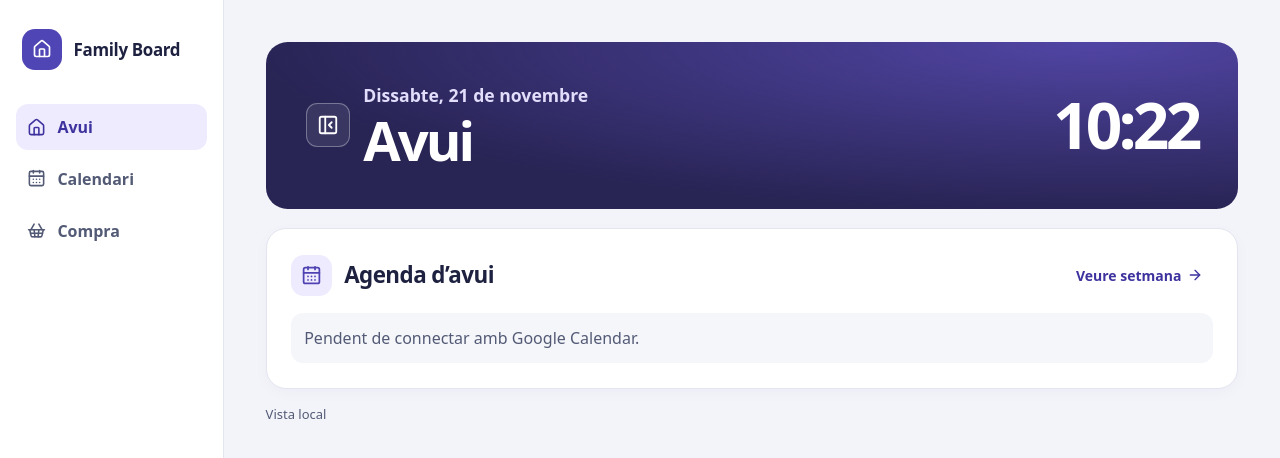
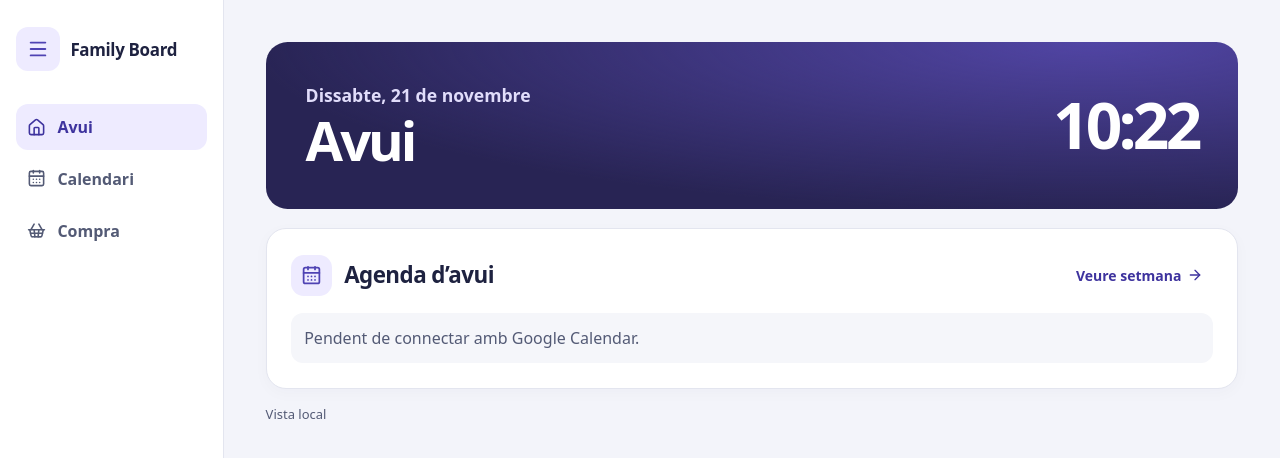
Before and after one commit to ManelPNavarro/family-board, a React (Vite) app: page / in a window 1280 px wide. Shown: the top 458 px of the page. Built offline with nearby package versions, Linux system fonts and the light colour scheme.

Commit message:
Move the hamburger toggle into the dashboard navigation

```diff
--- a/src/main.jsx
+++ b/src/main.jsx
@@ -1,6 +1,6 @@
 import React, { useEffect, useState } from 'react';
 import { createRoot } from 'react-dom/client';
-import { CalendarDays, ChevronLeft, House, PanelLeftClose, PanelLeftOpen, ShoppingBasket } from 'lucide-react';
+import { CalendarDays, ChevronLeft, House, Menu, ShoppingBasket } from 'lucide-react';
 import { dayKey, timeZone } from '../shared/dates.js';
 import { Agenda } from './agenda.jsx';
 import { Alerts } from './alerts.jsx';
@@ -117,17 +117,29 @@ function App({ now, today, weather }) {
 
   if (page === 'compra') return <ShoppingPage />;
 
-  const NavigationIcon = navigationHidden ? PanelLeftOpen : PanelLeftClose;
   const navigationLabel = navigationHidden ? 'Mostra el menú' : 'Amaga el menú';
 
   return (
     <div className={navigationHidden ? 'dashboard dashboard-navigation-hidden' : 'dashboard'}>
-      <header className="dashboard-navigation" id="dashboard-navigation">
+      <header className="dashboard-navigation">
+        <div className="dashboard-navigation-top">
+          <button
+            type="button"
+            className="dashboard-navigation-toggle"
+            aria-label={navigationLabel}
+            aria-expanded={!navigationHidden}
+            aria-controls="dashboard-links"
+            title={navigationLabel}
+            onClick={toggleNavigation}
+          >
+            <Menu size={22} aria-hidden="true" />
+          </button>
           <a className="brand" href="#avui">
             <span className="brand-icon"><House size={20} aria-hidden="true" /></span>
             Family Board
           </a>
-        <nav className="dashboard-links" aria-label="Seccions">
+        </div>
+        <nav className="dashboard-links" id="dashboard-links" aria-label="Seccions">
           {pages.map(({ id, label, icon: Icon, href }) => (
             <a key={id} href={href ?? `#${id}`} aria-current={page === id ? 'page' : undefined}>
               <Icon size={19} aria-hidden="true" />
@@ -139,22 +151,9 @@ function App({ now, today, weather }) {
 
       <main className="dashboard-main">
         <header className="dashboard-heading">
-          <div className="dashboard-heading-title">
-            <button
-              type="button"
-              className="dashboard-navigation-toggle"
-              aria-label={navigationLabel}
-              aria-expanded={!navigationHidden}
-              aria-controls="dashboard-navigation"
-              title={navigationLabel}
-              onClick={toggleNavigation}
-            >
-              <NavigationIcon size={22} aria-hidden="true" />
-            </button>
           <div>
             <time dateTime={today} className="dashboard-date calendar-date">{date.format(now)}</time>
             <h1>{pages.find(({ id }) => id === page).label}</h1>
-            </div>
           </div>
           <time dateTime={now.toISOString()} className="dashboard-clock">{clock.format(now)}</time>
         </header>
--- a/src/styles.css
+++ b/src/styles.css
@@ -46,6 +46,23 @@ a:focus-visible {
   background: #fff;
   border-inline-end: 1px solid var(--dashboard-border);
 }
+
+.dashboard-navigation-top { display: flex; align-items: center; gap: .65rem; }
+
+.dashboard-navigation-toggle {
+  display: none;
+  place-items: center;
+  flex: none;
+  width: 44px;
+  height: 44px;
+  border-radius: .75rem;
+  background: #eeebff;
+  color: var(--dashboard-accent);
+  cursor: pointer;
+}
+
+.dashboard-navigation-toggle:hover { background: #e3defb; }
+.dashboard-navigation-toggle:focus-visible { outline: 2px solid var(--dashboard-accent); outline-offset: 3px; }
 
 .brand, .dashboard-links a {
   display: flex;
@@ -96,24 +113,6 @@ a:focus-visible {
   background: radial-gradient(ellipse at 85% 0%, #5145a4 0%, transparent 72%), #282454;
   color: #fff;
 }
-
-.dashboard-heading-title { display: flex; align-items: center; gap: .85rem; min-width: 0; }
-
-.dashboard-navigation-toggle {
-  display: none;
-  place-items: center;
-  flex: none;
-  width: 44px;
-  height: 44px;
-  border: 1px solid #ffffff50;
-  border-radius: .7rem;
-  background: #ffffff16;
-  color: #fff;
-  cursor: pointer;
-}
-
-.dashboard-navigation-toggle:hover { background: #ffffff29; }
-.dashboard-navigation-toggle:focus-visible { outline: 2px solid #fff; outline-offset: 3px; }
 
 .dashboard-date {
   display: block;
@@ -229,8 +228,14 @@ a:focus-visible {
 
 @media (width > 32rem) {
   .dashboard-navigation-toggle { display: grid; }
-  .dashboard-navigation-hidden { grid-template: minmax(0, 1fr) / minmax(0, 1fr); }
-  .dashboard-navigation-hidden .dashboard-navigation { display: none; }
+  .dashboard-navigation .brand { padding-inline: 0; }
+  .dashboard-navigation .brand-icon { display: none; }
+  .dashboard-navigation-hidden :is(.brand, .dashboard-links) { display: none; }
+}
+
+@media (width > 60rem) {
+  .dashboard-navigation-hidden { grid-template-columns: 4.25rem minmax(0, 1fr); }
+  .dashboard-navigation-hidden .dashboard-navigation { padding-inline: 0; align-items: center; }
 }
 
 @media (max-width: 32rem) {
```
Lines whose indentation alone changed are shown as unchanged.
